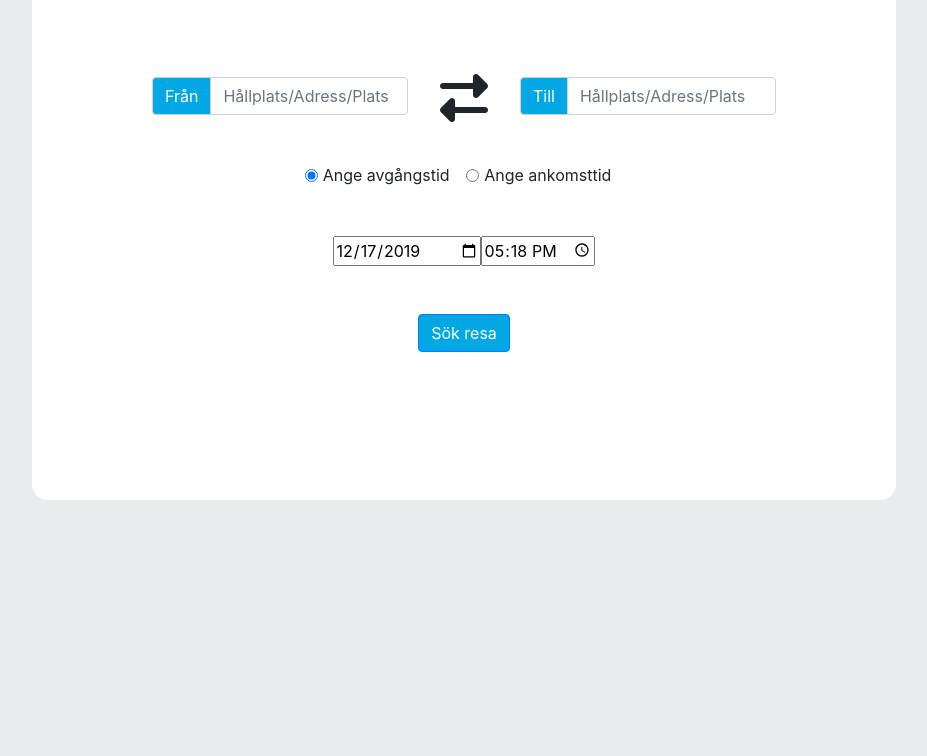
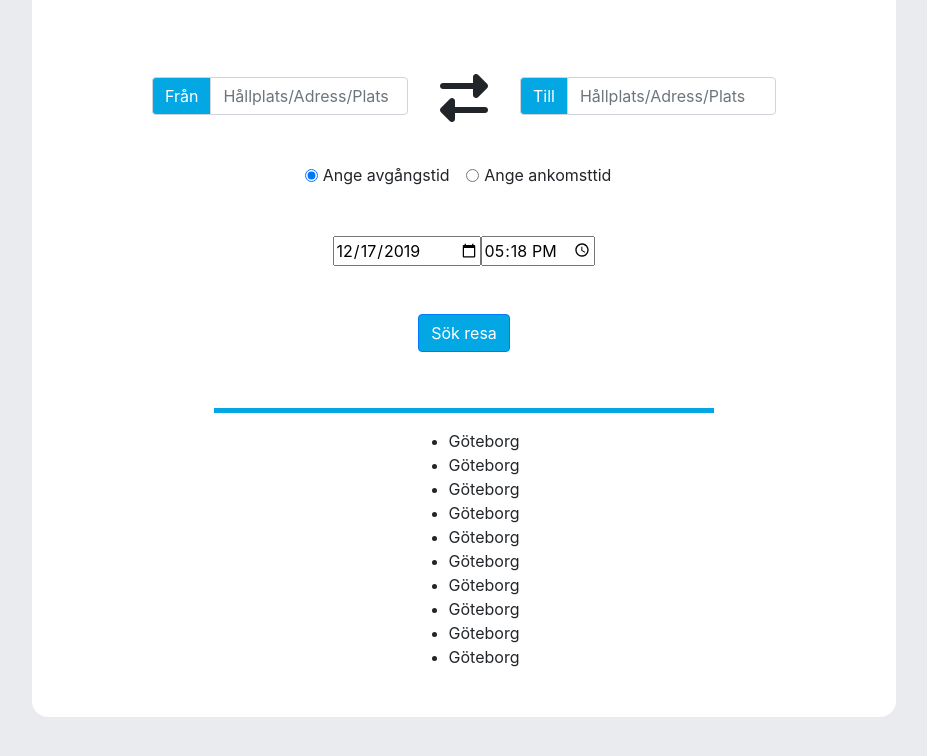
Before and after one commit to Ranchino/VT-assignment, a website with bundled scripts: page src/client/index.html in a window 1280 px wide. Shown: the part 220-976 px from the top of the page, without its empty margins (176-1103 px from the left). Before the commit the page ends 800 px from the top, so only its background shows below. Built offline with nearby package versions, Linux system fonts and the light colour scheme.

Commit message:
styling and prepearing

```diff
--- a/src/client/css/style.css
+++ b/src/client/css/style.css
@@ -11,11 +11,11 @@ body {
 
 main {
     margin-top: 5em;
+    margin-bottom: 5em;
     border-radius: 1em;
-    /* background-color: #02a7e4; */
     background-color: white;
     position: relative;
-    height: 40em;
+    min-height: 40em;
     padding: 2em;
     display: flex;
     justify-content: center;
@@ -23,7 +23,7 @@ main {
 
 section {
     text-align: center;
-    height: 20rem;
+    min-height: 20rem;
     width: 50rem;
 }
 
@@ -63,3 +63,13 @@ form{
     display: flex;
     justify-content: center;
 }
+
+#theJourneyContainer{
+    display: flex;
+    justify-content: center;
+}
+
+hr{
+    width: 500px;
+    border-top: 5px solid #02a7e4;
+}
--- a/src/client/index.html
+++ b/src/client/index.html
@@ -7,6 +7,8 @@
     <title>Västtrafik-Applikation</title>
     <link rel="stylesheet" href="https://stackpath.bootstrapcdn.com/bootstrap/4.3.1/css/bootstrap.min.css" integrity="sha384-ggOyR0iXCbMQv3Xipma34MD+dH/1fQ784/j6cY/iJTQUOhcWr7x9JvoRxT2MZw1T" crossorigin="anonymous">
     <link rel="stylesheet" href="/css/style.css">
+    <link rel='shortcut icon' type='image/x-icon' href='/static/favicon.png' />
+    <link rel="icon" href="/static/favicon.png" type="image/x-icon">
     <script src="https://kit.fontawesome.com/7210a4f6c1.js" crossorigin="anonymous"></script>
     <script src="https://code.jquery.com/jquery-3.4.1.slim.js" integrity="sha256-BTlTdQO9/fascB1drekrDVkaKd9PkwBymMlHOiG+qLI=" crossorigin="anonymous"></script>
     <script type="text/typescript" src="/script/script.ts"></script>
@@ -41,7 +43,7 @@
                                 <label class="form-check-label" for="inlineRadio1">Ange avgångstid</label>
                             </div>
                             <div class="form-check form-check-inline">
-                                <input class="form-check-input" type="radio" name="inlineRadioOptions" id="inlineRadio2" value="arrival">
+                                <input class="form-check-input" type="radio" name="inlineRadioOptions" id="inlineRadio2" value="1">
                                 <label class="form-check-label" for="inlineRadio2">Ange ankomsttid</label>
                             </div>
                         </fieldset>
@@ -62,7 +64,44 @@
                         </div>
                     </div>
                 </div>
-            </form>
+            </form><br>
+            <hr>
+            <div id="theJourneyContainer">
+                <list>
+                    <ul>
+                        <li>
+                            Göteborg
+                        </li>
+                        <li>
+                            Göteborg
+                        </li>
+                        <li>
+                            Göteborg
+                        </li>
+                        <li>
+                            Göteborg
+                        </li>
+                        <li>
+                            Göteborg
+                        </li>
+                        <li>
+                            Göteborg
+                        </li>
+                        <li>
+                            Göteborg
+                        </li>
+                        <li>
+                            Göteborg
+                        </li>
+                        <li>
+                            Göteborg
+                        </li>
+                        <li>
+                            Göteborg
+                        </li>
+                    </ul>
+                </list>
+            </div>
 
         </section>
     </main>
--- a/src/client/script/script.ts
+++ b/src/client/script/script.ts
@@ -58,6 +58,14 @@ function getDate(){
         mm = '0'+mm
     }
 
+    if(hour<10){
+        hour = '0'+hour
+    }
+
+    if(minute<10){
+        minute = '0'+minute
+    }
+
     today = yyyy + '-' + mm + '-' + dd;
     console.log(today);
     (<HTMLInputElement>document.getElementById("dateForTrip")).value = today;
```
Also changed, not shown: src/client/static/favicon.png (added), 1 other file.
